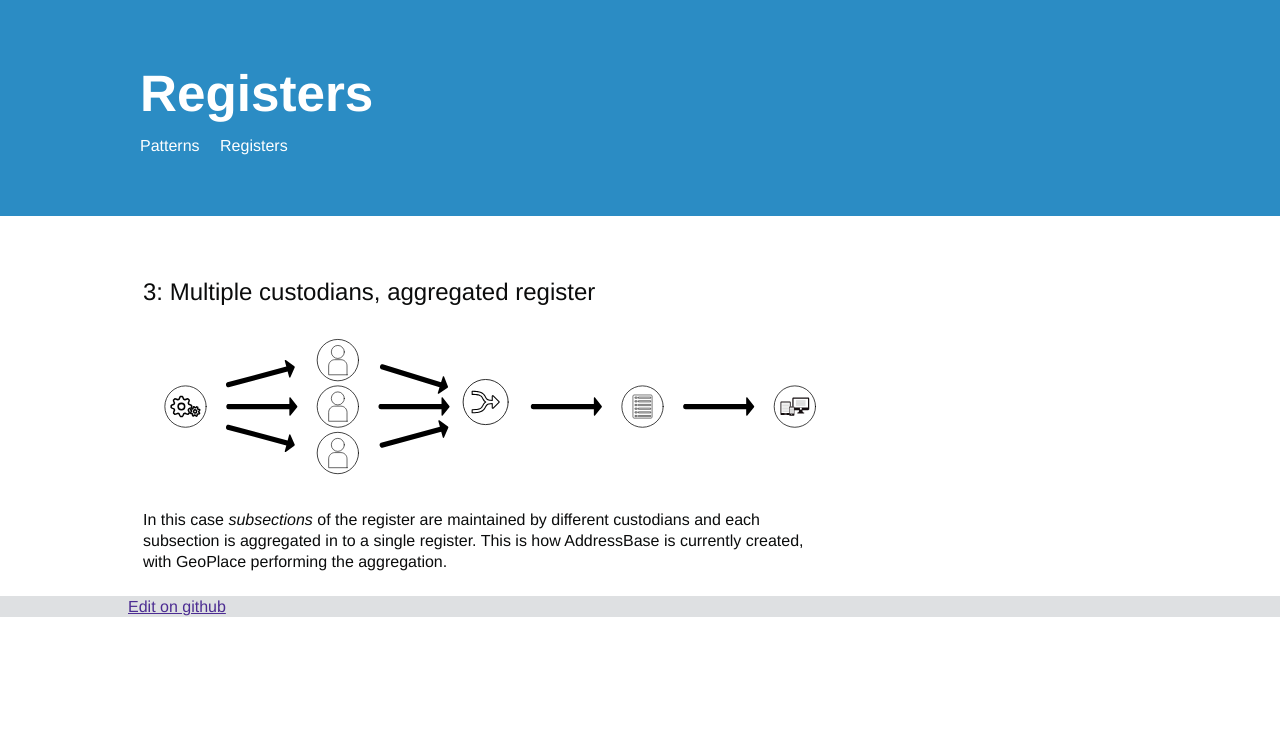
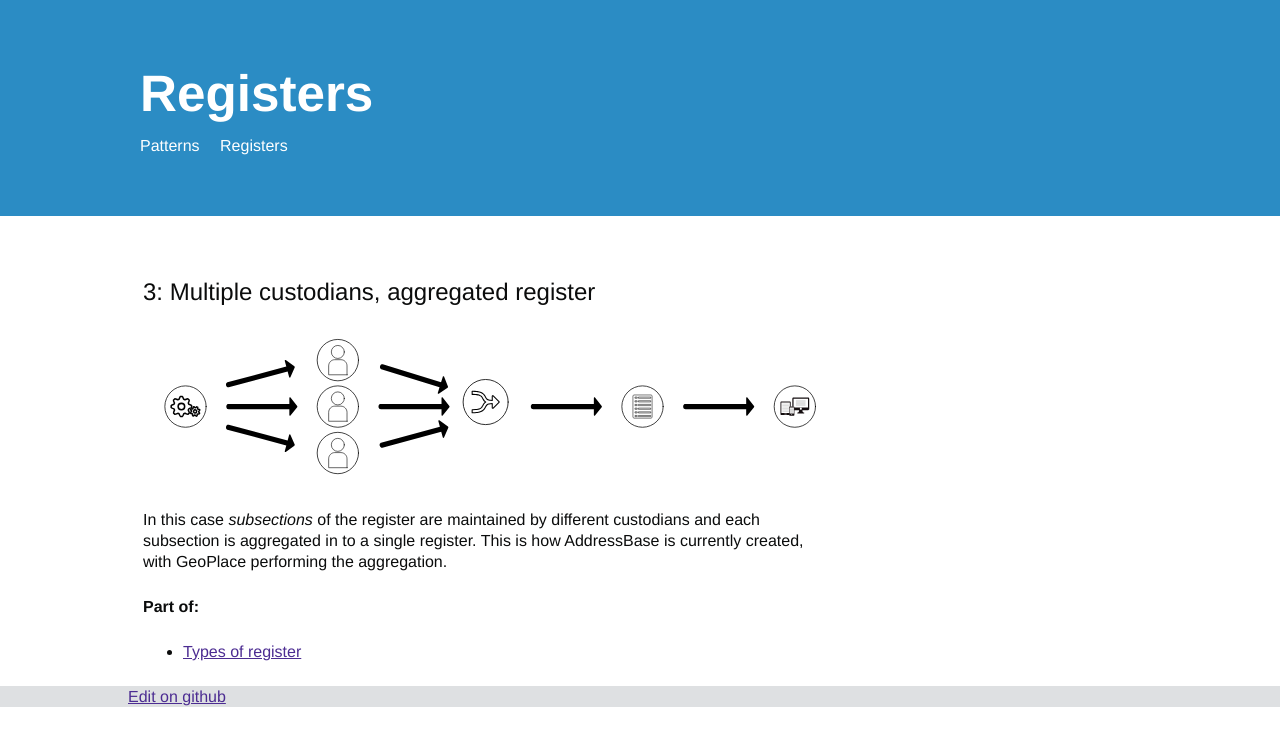
Before and after one commit to openregister/www.openregister.org, a Jekyll site: the page built from _pattern/3_multiple-custodians-aggregated-register.md, in a window 1280 px wide. Shown: the top 746 px of the page. Built offline with Jekyll 4.4.1, drawn with Linux system fonts in a browser that asks for light colours.

Commit message:
Fix "Part of" links

```diff
--- a/_layouts/pattern_single.html
+++ b/_layouts/pattern_single.html
@@ -4,11 +4,11 @@ layout: page
 <div class="topic">
 {{ content }}
 
-{% if page.patterns %}
-<h4>See also:</h4>
+{% if page.topics %}
+<h4>Part of:</h4>
 <ul>
-{% for topic in page.topics %}
-    <li><a href="{{site.baseurl}}/patterns/{{ topic }}">{{ topic|capitalize }}</a></li>
+{% for patten in page.topics %}
+    <li><a href="{{site.baseurl}}/patterns/{{ patten }}">{{ patten|capitalize }}</a></li>
 {% endfor %}
 </ul>
 {% endif %}
```
